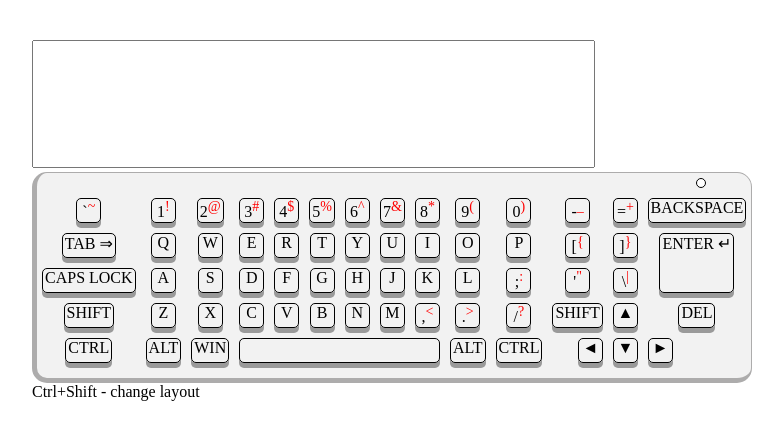
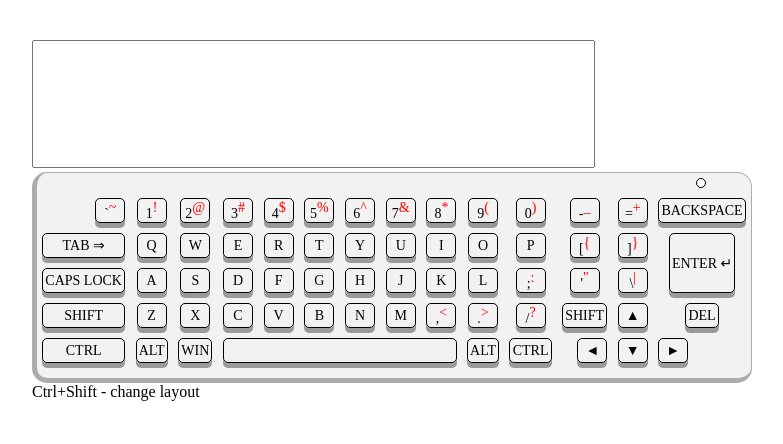
Before and after one commit to shevv920/virtual-keyboard, a website with bundled scripts: page index.html in a window 1280 px wide. Shown: the whole page, without its empty margins (8-791 px from the left). Built offline with nearby package versions, Linux system fonts and the light colour scheme.

Commit message:
fix: remove UI shaking on layout change, a bit better design

```diff
--- a/style.css
+++ b/style.css
@@ -64,9 +64,12 @@ sup {
 
 .key {
   padding: 0 2px;
-  min-width: 25px;
+  min-width: 30px;
   min-height: 25px;
-  text-align: center;
+  font-size: 14px;
+  display: flex;
+  justify-content: center;
+  align-items: center;
   cursor: pointer;
   box-shadow: 0 5px rgb(154, 154, 154);
   border: 1px solid #000000;
@@ -84,11 +87,16 @@ sup {
   transform: translateY(4px);
 }
 
-#Space {
+#Space,
+#ShiftLeft,
+#ControlLeft,
+#ControlRight,
+#Tab {
   justify-self: stretch;
 }
 
-#ArrowLeft {
+#ArrowLeft,
+#Backquote {
   justify-self: end;
 }
 
```
